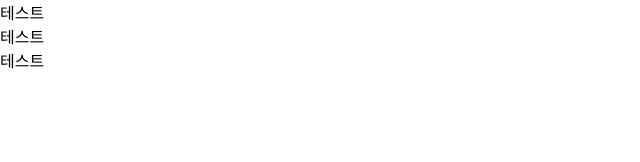
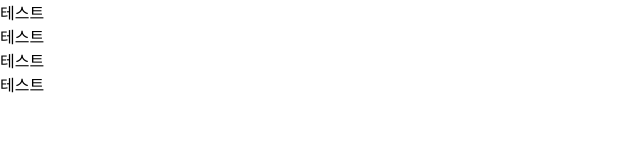
Before and after one commit to ghodome/kh14_final_react, a React (Create React App) app in the folder artauction/: page / in a window 1280 px wide. Shown: the top 162 px of the page, without its empty margins (0-640 px from the left). Built offline with nearby package versions, Linux system fonts and the light colour scheme.

Commit message:
테스트

```diff
--- a/artauction/src/App.js
+++ b/artauction/src/App.js
@@ -6,6 +6,7 @@ function App() {
   <div>테스트</div>
   <div>테스트</div>
   <div>테스트</div>
+  <div>테스트</div>
   </>
   );
 }
```
